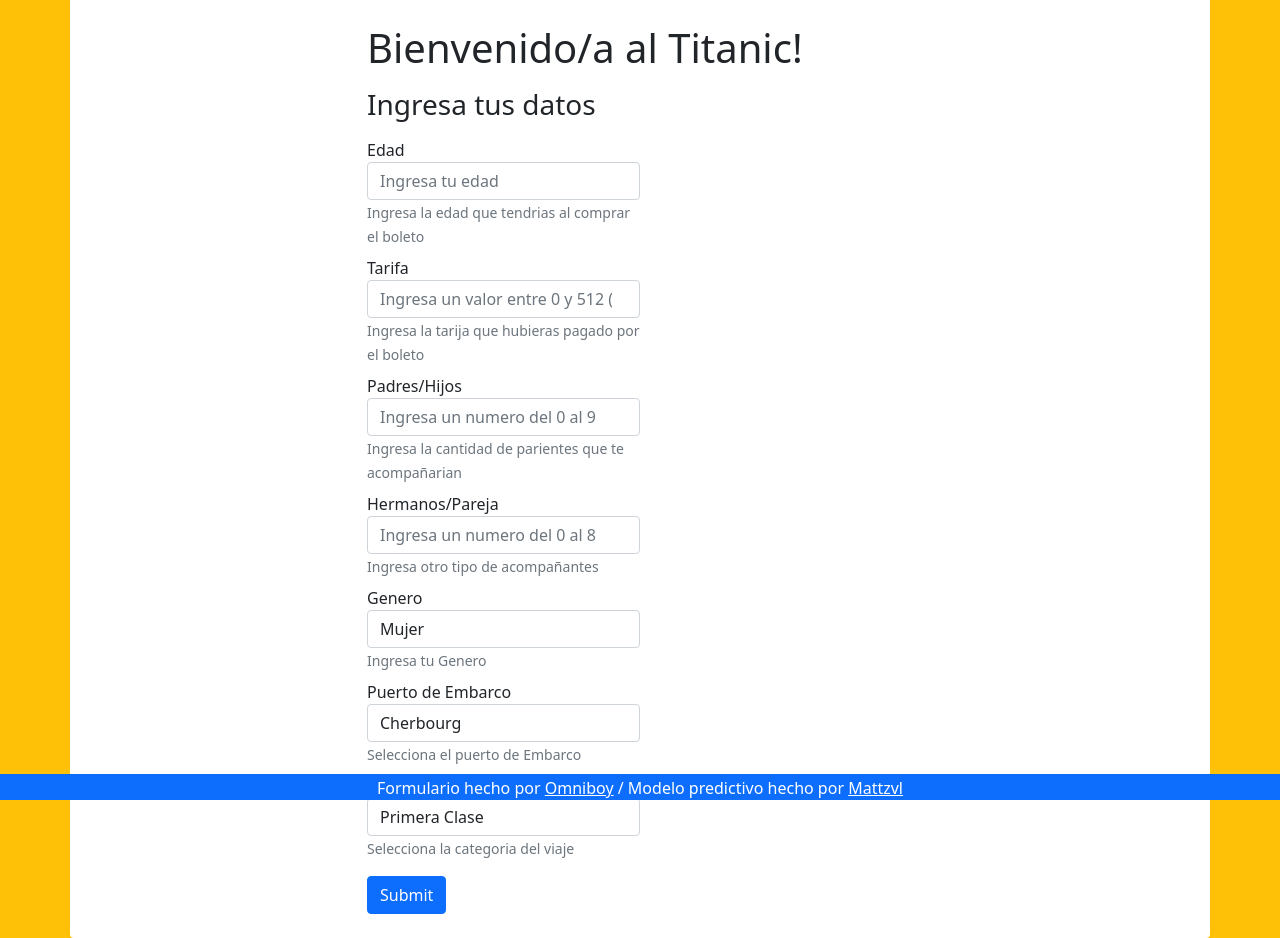
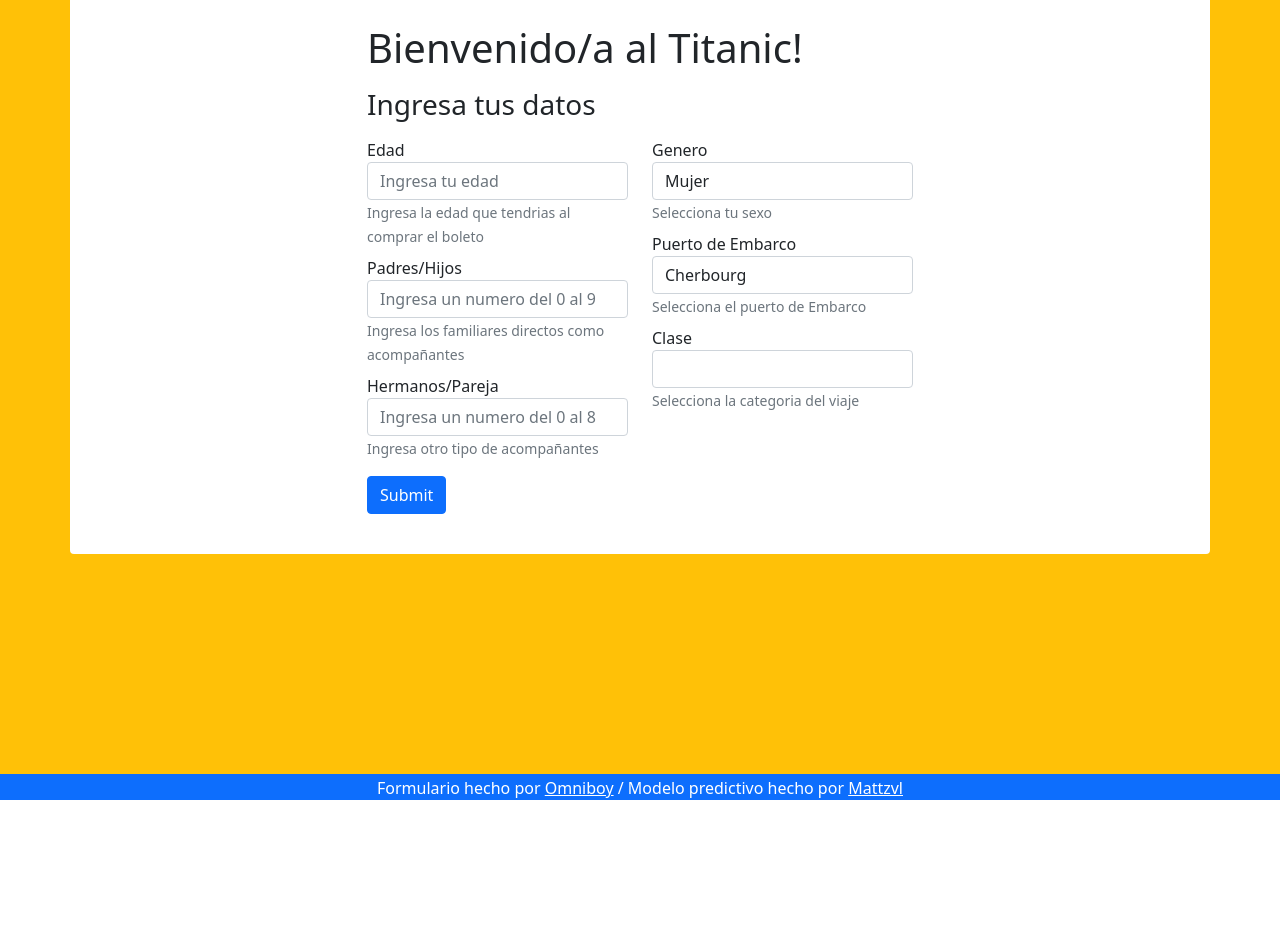
Before and after one commit to omniboyOK/titanic-prediction, a Flask app: page / in a window 1280 px wide. After the commit the page ends 800 px from the top, so only its background shows below. Run offline with Flask 2, Linux system fonts and the light colour scheme; parts of the project's set-up code (start-up, migrations or seed data) failed here and were passed over; some libraries are stand-ins or nearby versions.

Commit message:
fixed form on big view, added dinamic clases and removed fare

```diff
--- a/app.py
+++ b/app.py
@@ -15,6 +15,7 @@ showPredictions = None
 clases = [
     {
         'clase': 1,
+        'descripcion': 'Primera Clase',
         'cabinas': [
             {'tipo': 'A', 'valor': 20},
             {'tipo': 'B', 'valor': 20},
@@ -27,6 +28,7 @@ clases = [
     },
     {
         'clase': 2,
+        'descripcion': 'Segunda Clase',
         'cabinas': [
             {'tipo': 'A', 'valor': 20},
             {'tipo': 'B', 'valor': 20},
@@ -39,6 +41,7 @@ clases = [
     },
     {
         'clase': 3,
+        'descripcion': 'Tercera Clase',
         'cabinas': [
             {'tipo': 'A', 'valor': 20},
             {'tipo': 'B', 'valor': 20},
--- a/requirements.txt
+++ b/requirements.txt
@@ -1,4 +1,4 @@
-aiohttp==3.7.4
+aiohttp==3.7.3
 aioresponses==0.7.1
 astroid==2.4.2
 async-timeout==3.0.1
@@ -24,7 +24,7 @@ idna==2.10
 isort==5.6.4
 itsdangerous==1.1.0
 jdcal==1.4.1
-Jinja2==2.11.3
+Jinja2==2.11.2
 joblib==1.0.1
 kiwisolver==1.3.1
 lazy-object-proxy==1.4.3
@@ -61,7 +61,7 @@ tenacity==8.0.1
 threadpoolctl==2.2.0
 toml==0.10.2
 typing-extensions==3.7.4.3
-urllib3==1.26.5
+urllib3==1.26.3
 Werkzeug==1.0.1
 wrapt==1.12.1
 yapf==0.30.0
--- a/static/form.js
+++ b/static/form.js
@@ -1,10 +1,12 @@
-function handleSubmit(age, fare, parch, sibSp, sex_male, embarked, clase) {
+var classes = [];
+
+function handleSubmit(age, parch, sibSp, sex_male, embarked, clase) {
   // show loader
   let loader = document.getElementById("loader");
   loader.classList.remove("d-none");
 
   fetch(
-    `/predict?Age=${age}&Fare=${fare}&Parch=${parch}&SibSp=${sibSp}&Sex_male=${sex_male}&Embarked=${embarked}&Class=${clase}`
+    `/predict?Age=${age}&Parch=${parch}&SibSp=${sibSp}&Sex_male=${sex_male}&Embarked=${embarked}&Class=${clase}`
   )
     .then((response) => response.json())
     .then((data) => {
@@ -31,3 +33,29 @@ function handleSubmit(age, fare, parch, sibSp, sex_male, embarked, clase) {
       console.log(error);
     });
 }
+
+$(document).ready(function () {
+  fetch(`/classes`)
+    .then((response) => response.json())
+    .then((data) => {
+      data.forEach((item) => {
+        let option = new Option(item.descripcion, item.clase);
+        /// jquerify the DOM object 'o' so we can use the html method
+        $(option).html(item.descripcion);
+        $("#clase").append(option);
+      });
+      // enable dropdown
+    })
+    .catch((error) => {
+      console.log("Failed to load classes", error);
+    });
+
+  $("#clase").on("change", () => loadCabins());
+});
+
+function loadCabins() {
+  console.log($("#clase").val());
+
+  // set cabin dropdown to current selected class
+  // if any class selected enable, if not disable
+}
--- a/templates/index.html
+++ b/templates/index.html
@@ -21,41 +21,43 @@
 </head>
 
 <body class="bg-warning">
-    <main class="container pt-4 pb-4 mb-5 bg-white rounded-bottom">
-        <div class="row justify-content-center">
+    <main class="container pt-4 pb-4 bg-white rounded-bottom">
+        <div class="row justify-content-center mb-3">
             <div class="col-lg-6 align-self-center">
                 <h1 class="mb-3">Bienvenido/a al Titanic!</h1>
                 <h3 class="mb-3">Ingresa tus datos</h3>
                 <form
-                    action="javascript:handleSubmit(age.value, fare.value, parch.value, sibSp.value, sex_male.value, embarked.value, clase.value)"
-                    class="w-50">
+                    action="javascript:handleSubmit(age.value, parch.value, sibSp.value, sex_male.value, embarked.value, clase.value)">
+                    <div class="row">
+                        <!-- First Form Column -->
+                        <div class="col-lg-6">
                             <div class="form-group mb-2">
                                 <label for="age">Edad</label>
                                 <input type="number" class="form-control" id="age" aria-describedby="ageHelp"
                                     placeholder="Ingresa tu edad" required>
-                        <small id="ageHelp" class="form-text text-muted">Ingresa la edad que tendrias al comprar el
-                            boleto</small>
-                    </div>
-                    <div class="form-group mb-2">
-                        <label for="fare">Tarifa</label>
-                        <input type="number" max="512" min="0" class="form-control" id="fare"
-                            aria-describedby="fareHelp" placeholder="Ingresa un valor entre 0 y 512 (libras)" required>
-                        <small id="fareHelp" class="form-text text-muted">Ingresa la tarija que hubieras pagado por el
+                                <small id="ageHelp" class="form-text text-muted">Ingresa la edad que tendrias al comprar
+                                    el
                                     boleto</small>
                             </div>
                             <div class="form-group mb-2">
                                 <label for="parch">Padres/Hijos</label>
                                 <input type="number" min="0" max="9" class="form-control" id="parch"
                                     aria-describedby="parchHelp" placeholder="Ingresa un numero del 0 al 9" required>
-                        <small id="parchHelp" class="form-text text-muted">Ingresa la cantidad de parientes que te
-                            acompañarian</small>
+                                <small id="parchHelp" class="form-text text-muted">Ingresa los familiares directos como
+                                    acompañantes</small>
                             </div>
                             <div class="form-group mb-2">
                                 <label for="sibSp">Hermanos/Pareja</label>
                                 <input type="number" min="0" max="8" class="form-control" id="sibSp"
                                     aria-describedby="sibspHelp" placeholder="Ingresa un numero del 0 al 8" required>
-                        <small id="sibspHelp" class="form-text text-muted">Ingresa otro tipo de acompañantes</small>
+                                <small id="sibspHelp" class="form-text text-muted">Ingresa otro tipo de
+                                    acompañantes</small>
                             </div>
+                        </div>
+                        <!-- End First Form Column -->
+
+                        <!-- Second Form Column -->
+                        <div class="col-lg-6">
                             <div class="form-group mb-2">
                                 <label for="Sex_male">Genero</label>
                                 <div>
@@ -64,7 +66,7 @@
                                         <option value="1">Hombre</option>
                                     </select>
                                 </div>
-                        <small id="sex_maleHelp" class="form-text text-muted">Ingresa tu Genero</small>
+                                <small id="sex_maleHelp" class="form-text text-muted">Selecciona tu sexo</small>
                             </div>
                             <div class="form-group mb-2">
                                 <label for="embarked">Puerto de Embarco</label>
@@ -75,21 +77,26 @@
                                         <option value="Q">Southampton</option>
                                     </select>
                                 </div>
-                        <small id="embarkedHelp" class="form-text text-muted">Selecciona el puerto de Embarco</small>
+                                <small id="embarkedHelp" class="form-text text-muted">Selecciona el puerto de
+                                    Embarco</small>
                             </div>
                             <div class="form-group mb-2">
                                 <label for="clase">Clase</label>
                                 <div>
                                     <select class="select form-control" id="clase">
-                                <option value="Primera" selected>Primera Clase</option>
-                                <option value="Segunda">Segunda Clase</option>
-                                <option value="Tercera">Tercera Clase</option>
+                                        <option value="" selected></option>
                                     </select>
                                 </div>
-                        <small id="claseHelp" class="form-text text-muted">Selecciona la categoria del viaje</small>
+                                <small id="claseHelp" class="form-text text-muted">Selecciona la categoria del
+                                    viaje</small>
+                            </div>
+                        </div>
+                        <!-- End Second Form Column -->
                     </div>
                     <button type="submit" class="btn btn-primary mt-2">Submit</button>
                 </form>
+
+                <!-- Result Section -->
                 <div class="card mt-3 mb-5 d-none text-white" id="cardresult">
                     <div class="card-header">
                         El resultado de tu viaje fue...
@@ -119,9 +126,10 @@
         </div>
     </footer>
 
-    <script src="../static/form.js"></script>
     <!-- jQuery (necessary for Bootstrap's JavaScript plugins) -->
     <script src="https://ajax.googleapis.com/ajax/libs/jquery/1.12.4/jquery.min.js"></script>
     <!-- Include all compiled plugins (below), or include individual files as needed -->
     <script src="../static/js/bootstrap.min.js"></script>
+    <!-- Custom scripts -->
+    <script src="../static/form.js"></script>
 </body>
```
Lines whose indentation alone changed are shown as unchanged.
